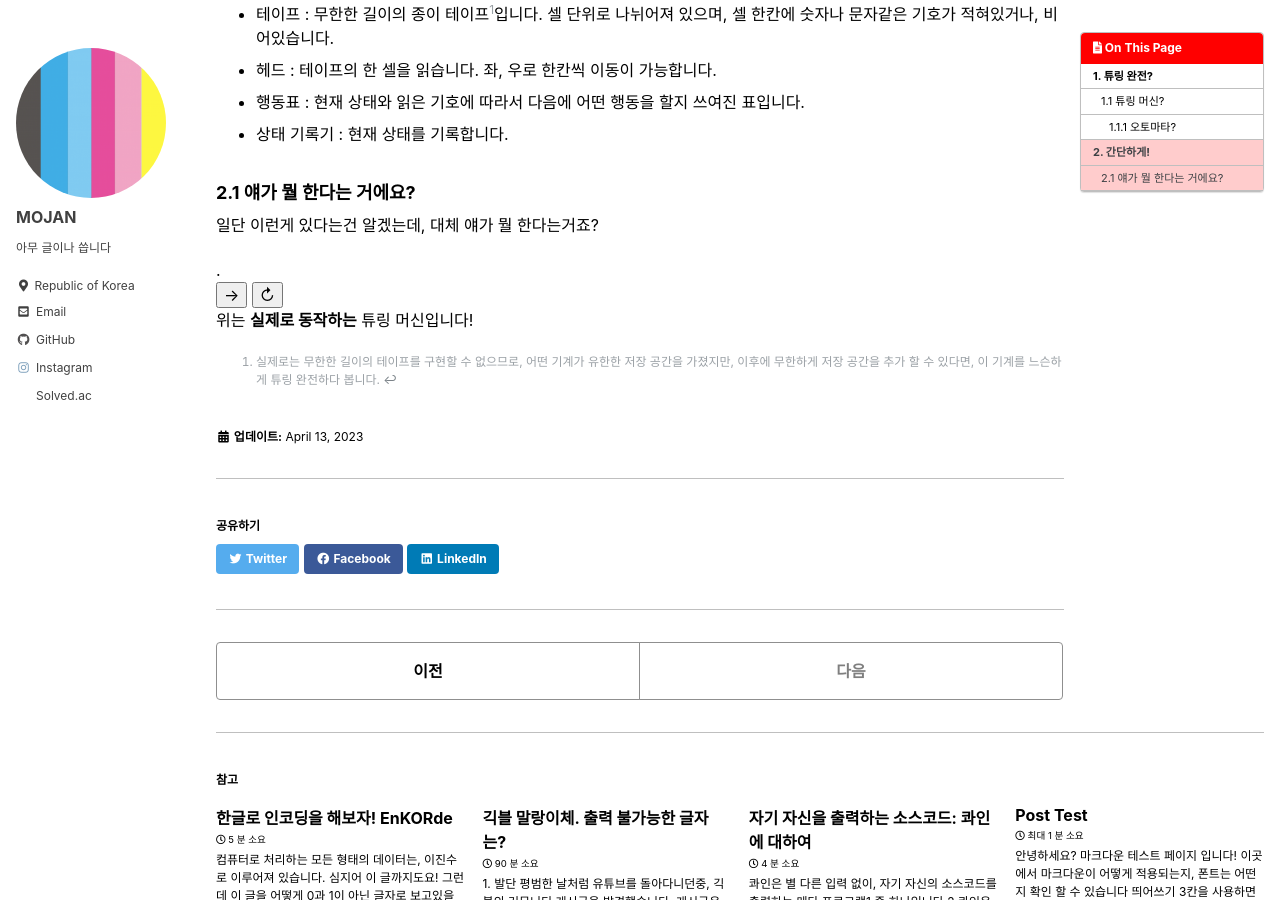
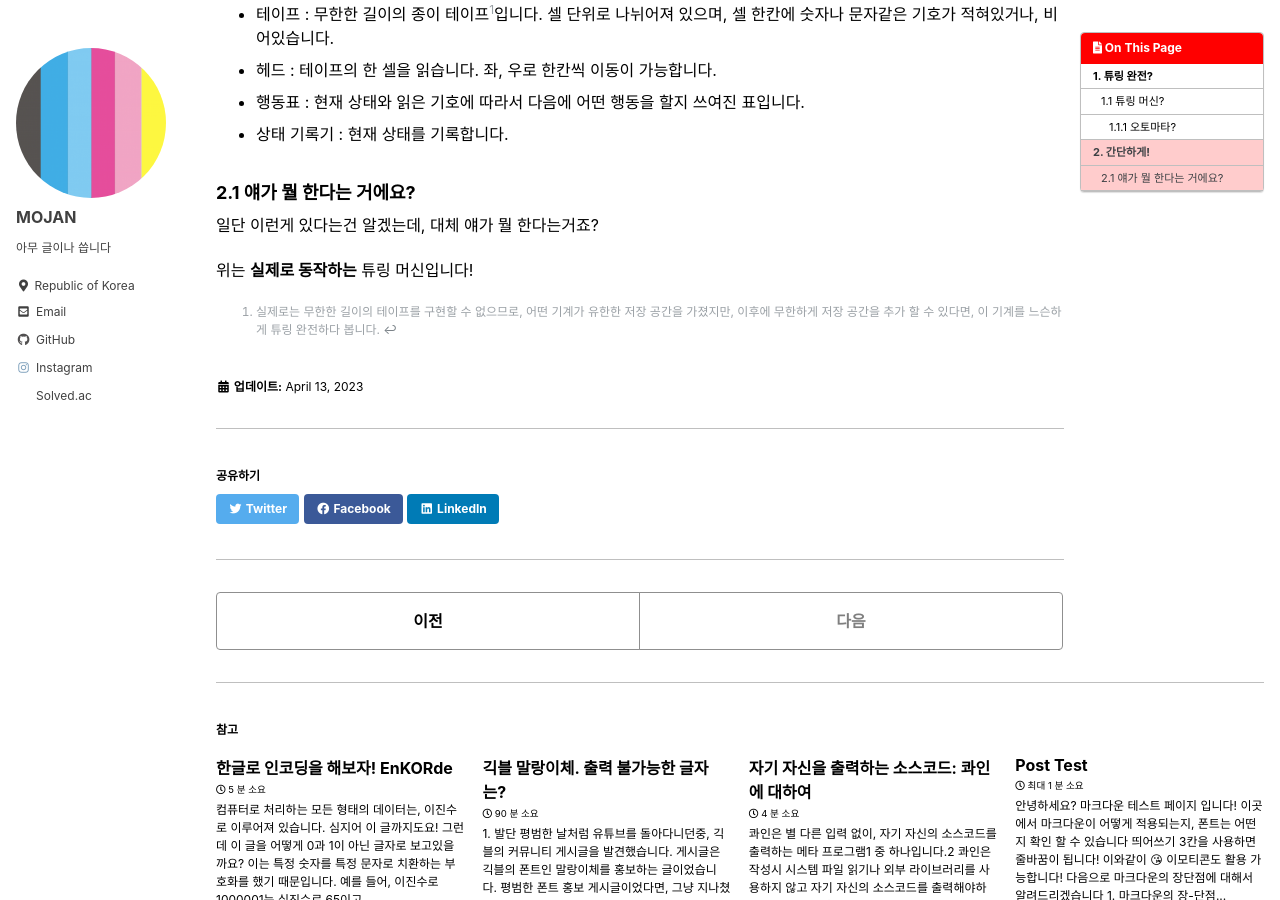
Before and after one commit to MOJAN3543/MOJAN3543.github.io, a Jekyll site: the page built from _posts/ProgrammingByHTML/2023-04-13-ProgrammingByHTML.md, in a window 1280 px wide and 900 px high, scrolled down 2386 px. Built offline with Jekyll 4.4.1, drawn with Linux system fonts in a browser that asks for light colours; cached includes are drawn as plain includes.

Commit message:
Update 2023-04-13-ProgrammingByHTML.md

```diff
--- a/_posts/ProgrammingByHTML/2023-04-13-ProgrammingByHTML.md
+++ b/_posts/ProgrammingByHTML/2023-04-13-ProgrammingByHTML.md
@@ -40,70 +40,7 @@ script: "/assets/post-script/ProgrammingByHTML/TuringMachine.js"
 
 ### 2.1 얘가 뭘 한다는 거에요?
 일단 이런게 있다는건 알겠는데, 대체 얘가 뭘 한다는거죠?
-<div class='BitNot'>
-   <div class='tape'>
-      <div class='head'>
-         .
-         <div class='state'>
-
-         </div>
-      </div>
-      <div class='cell'>
-
-      </div>
-      <div class='cell'>
-
-      </div>
-      <div class='cell'>
-
-      </div>
-      <div class='cell'>
-
-      </div>
-      <div class='cell'>
-
-      </div>
-      <div class='cell'>
-
-      </div>
-      <div class='cell'>
-
-      </div>
-      <div class='cell'>
-
-      </div>
-      <div class='cell'>
-
-      </div>
-      <div class='cell'>
-
-      </div>
-      <div class='cell'>
-
-      </div>
-      <div class='cell'>
-
-      </div>
-      <div class='cell'>
-
-      </div>
-      <div class='cell'>
-
-      </div>
-      <div class='cell'>
-
-      </div>
-
-   </div>
-   <div class='controller'>
-      <button class='nextAct'>
-         →
-      </button>
-      <button class='refresh'>
-         ↻
-      </button>
-   </div>
-</div>
+<div class='BitNot'></div>
 위는 **실제로 동작하는** 튜링 머신입니다!
 
 [^1]: 실제로는 무한한 길이의 테이프를 구현할 수 없으므로, 어떤 기계가 유한한 저장 공간을 가졌지만, 이후에 무한하게 저장 공간을 추가 할 수 있다면, 이 기계를 느슨하게 튜링 완전하다 봅니다.
```
